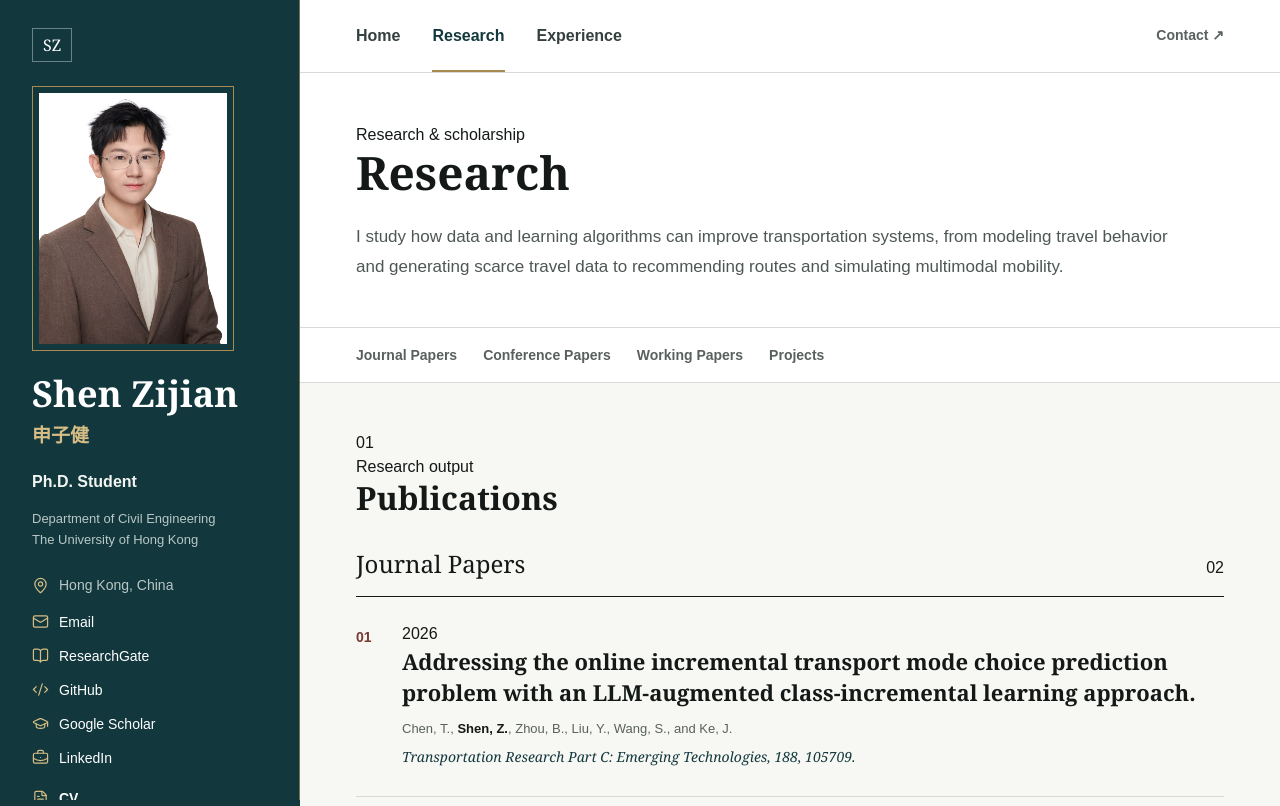
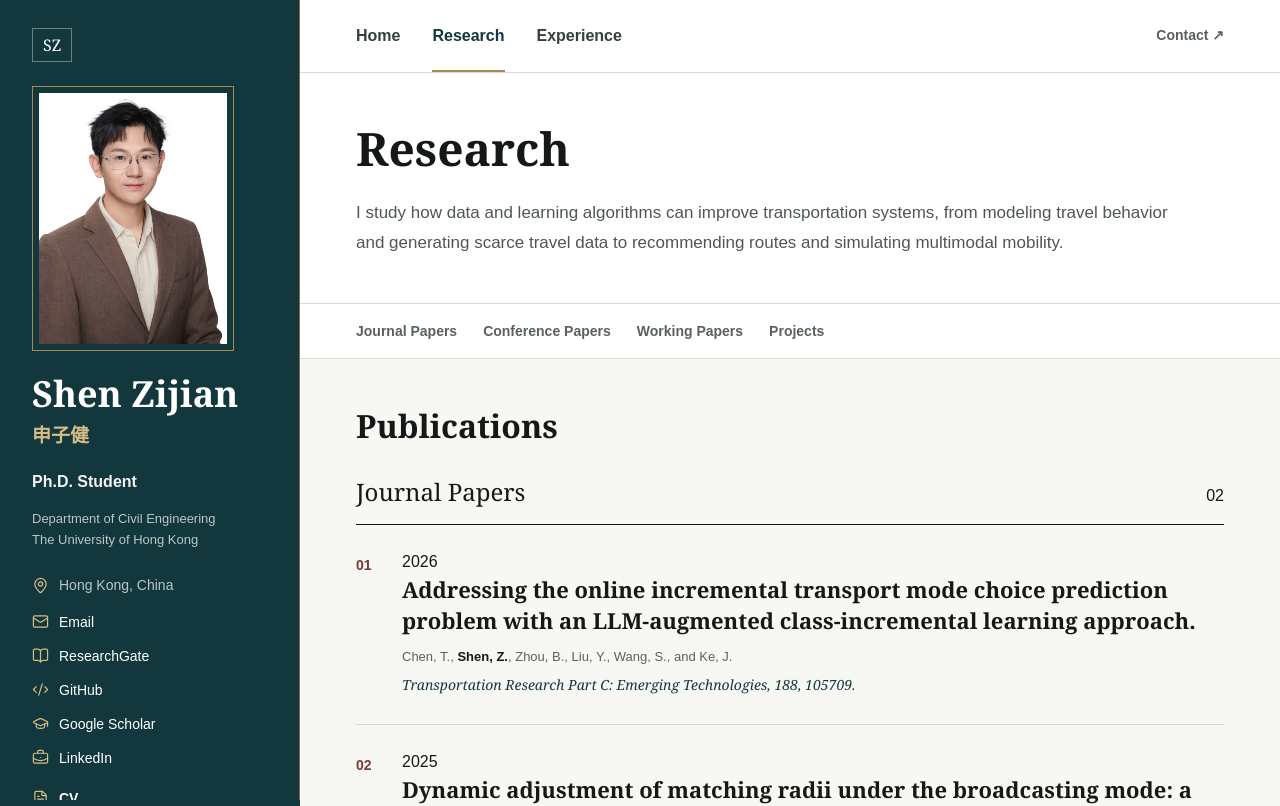
Before and after one commit to Shen-Zijian/Shen-Zijian.github.io, a Next.js app: page /research in a window 1280 px wide. Shown: the top 806 px of the page. Built offline with nearby package versions, Linux system fonts and the light colour scheme.

Commit message:
Remove decorative page and section captions

```diff
--- a/app/components/site-frame.tsx
+++ b/app/components/site-frame.tsx
@@ -116,7 +116,7 @@ export function SiteFrame({
           </div>
           <div className="identity-footer">
             <span>HKU</span>
-            <span>Academic profile / 2026</span>
+            <span>Academic profile</span>
           </div>
         </div>
       </aside>
@@ -140,7 +140,6 @@ export function SiteFrame({
         <main id="main-content">{children}</main>
         <footer className="contact-section" id="contact">
           <div>
-            <p className="eyebrow">Get in touch</p>
             <h2>Contact</h2>
           </div>
           <address className="contact-details">
@@ -166,17 +165,14 @@ export function SiteFrame({
 }
 
 export function PageHeader({
-  label,
   title,
   children,
 }: {
-  label: string;
   title: string;
   children: ReactNode;
 }) {
   return (
     <header className="page-header">
-      <p className="eyebrow">{label}</p>
       <h1>{title}</h1>
       <div className="page-intro">{children}</div>
     </header>
@@ -184,21 +180,13 @@ export function PageHeader({
 }
 
 export function SectionHeading({
-  index,
-  label,
   title,
 }: {
-  index: string;
-  label: string;
   title: string;
 }) {
   return (
     <header className="section-heading">
-      <span className="section-index">{index}</span>
-      <div>
-        <p className="eyebrow">{label}</p>
-        <h2>{title}</h2>
-      </div>
+      <h2>{title}</h2>
     </header>
   );
 }
```
